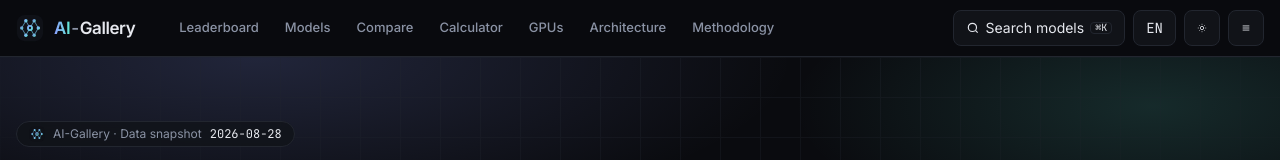
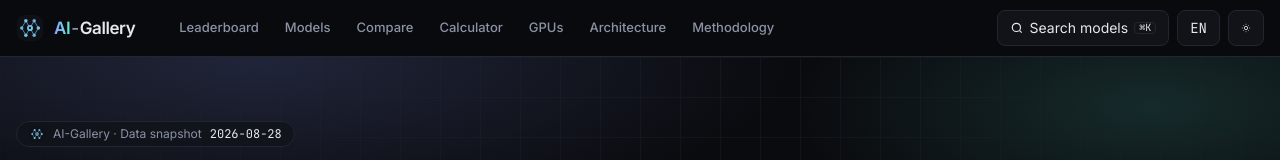
Before and after one commit to tan-zhuo/AI-Gallery, a React (Vite) app: page / in a window 1280 px wide. Shown: the top 160 px of the page. Built offline with nearby package versions, Linux system fonts and the light colour scheme.

Commit message:
fix: 汉堡菜单按钮仅在移动端显示（.ctl 覆盖了 md:hidden）

```diff
--- a/src/components/Layout.tsx
+++ b/src/components/Layout.tsx
@@ -51,9 +51,9 @@ export default function Layout() {
               {dark ? <svg width="14" height="14" viewBox="0 0 24 24" fill="none" stroke="currentColor" strokeWidth="2"><circle cx="12" cy="12" r="4" /><path d="M12 2v2m0 16v2M2 12h2m16 0h2M4.9 4.9l1.4 1.4m11.4 11.4 1.4 1.4M4.9 19.1l1.4-1.4m11.4-11.4 1.4-1.4" /></svg>
                 : <svg width="14" height="14" viewBox="0 0 24 24" fill="none" stroke="currentColor" strokeWidth="2"><path d="M21 12.8A9 9 0 1 1 11.2 3a7 7 0 0 0 9.8 9.8z" /></svg>}
             </button>
-            <button type="button" onClick={() => setMenu((m) => !m)} className="md:hidden ctl w-9 justify-center px-0" aria-label={t('菜单')} aria-expanded={menu}>
+            <span className="md:hidden"><button type="button" onClick={() => setMenu((m) => !m)} className="ctl w-9 justify-center px-0" aria-label={t('菜单')} aria-expanded={menu}>
               <svg width="16" height="16" viewBox="0 0 24 24" fill="none" stroke="currentColor" strokeWidth="2"><path d="M4 7h16M4 12h16M4 17h16" /></svg>
-            </button>
+            </button></span>
           </div>
         </div>
         {menu && (
```
